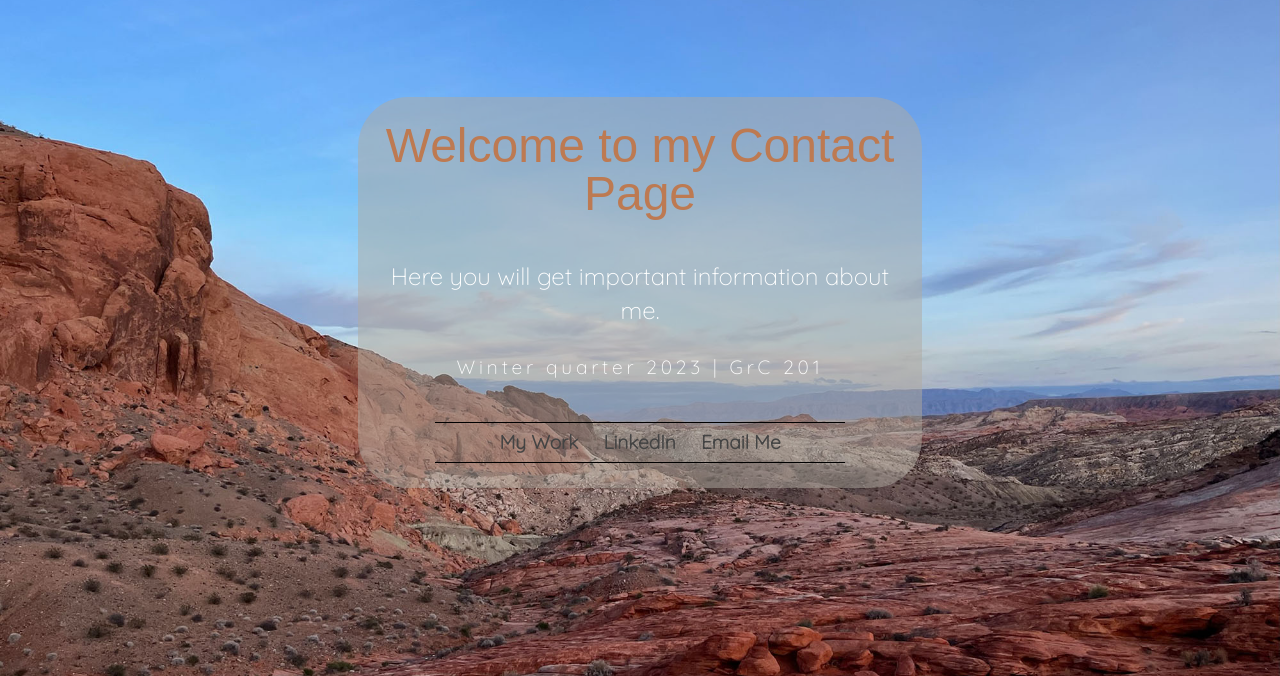
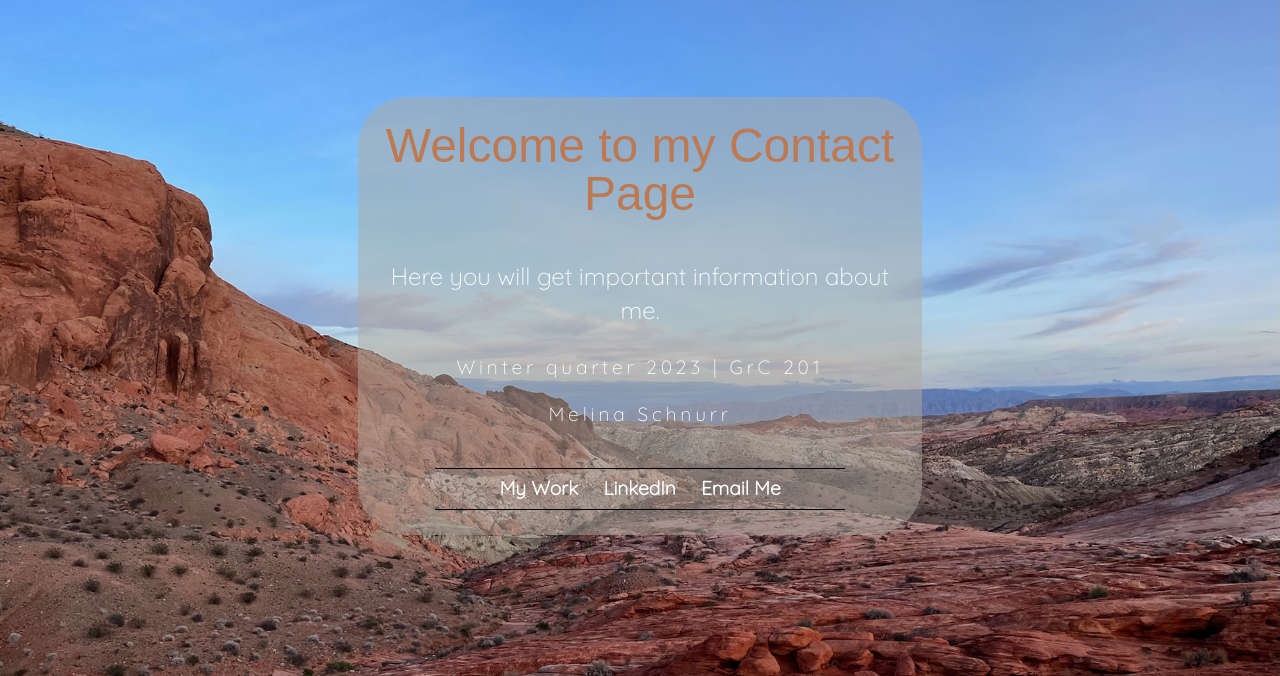
Before and after one commit to melinaschnurr/mycontactpage, a plain HTML site: page index.html in a window 1280 px wide. Shown: the part 124-800 px from the top of the page. Drawn offline with Linux system fonts and the light colour scheme; a web font is replaced by a local one.

Commit message:
changes of custom page
These is my edited contact page with the changes I made.

```diff
--- a/index.html
+++ b/index.html
@@ -25,10 +25,12 @@
         <br><br>
         <h2>Here you will get important information about me.</h2>
         <p>Winter quarter 2023 | GrC 201</p>
+        <br>
+        <p>Melina Schnurr</p>
 
     <nav>
         <ul>
-            <li><a href=https://www.behance.net/melinaschnurr> My Work </a></li>
+            <li><a href="https://www.behance.net/melinaschnurr" target="_blank"> My Work </a></li>
             <li><a href="https://www.linkedin.com/in/melinaschnurr/" target="_blank"> LinkedIn </a></li>
             <li><a href="mailto: maschnur@calpoly.edu"> Email Me </a></li>
         </ul>
--- a/styles-contact.css
+++ b/styles-contact.css
@@ -114,6 +114,7 @@ html, body {
 
 #logo {
 	width: 7%;  /* responsiveness */
+	min-width: 30px;
 
 	/* margins all around */
 	margin-top: 16px;
@@ -177,11 +178,12 @@ nav a{
 }
 
 a{
-	color: #444;
+	color: #ffffff;
 	text-decoration: none;
 	font-weight: bold;
 }
 
 a:hover{
-	color: rgb(181, 111, 71);
+	color: rgb(0, 0, 0);
+	background-color: rgb(231, 96, 18);
 }
```
